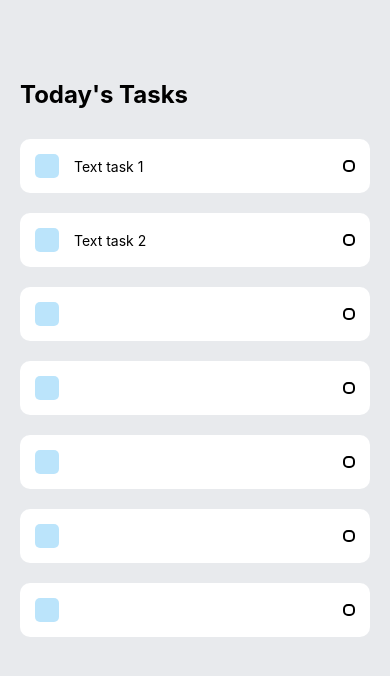
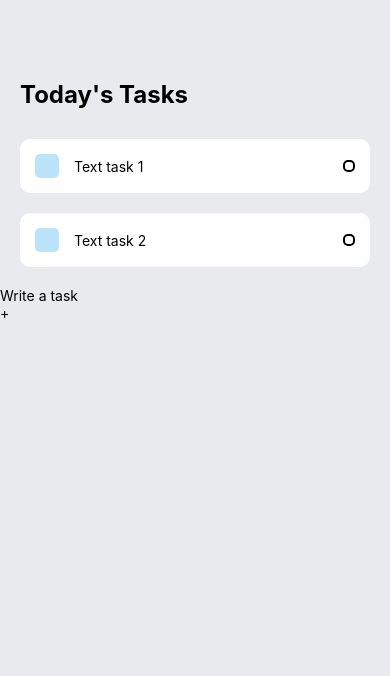
Before and after one commit to hursittarcan/to-do-app, a React Native app in the folder todoApp/: screen / in a window 390 px wide. Shown: the top 676 px of the page. Built offline with nearby package versions, Linux system fonts and the light colour scheme.

Commit message:
add 'add task' section to App

```diff
--- a/todoApp/App.js
+++ b/todoApp/App.js
@@ -1,5 +1,5 @@
 import { StatusBar } from 'expo-status-bar';
-import { StyleSheet, Text, View } from 'react-native';
+import {KeyboardAvoidingView, Platform, StyleSheet, Text, TextInput, TouchableOpacity, View} from 'react-native';
 import Task from "./components/Task";
 
 export default function App() {
@@ -10,16 +10,19 @@ export default function App() {
         <View style={styles.items}>
           <Task text={'Text task 1'}></Task>
           <Task text={'Text task 2'}></Task>
-          <Task></Task>
-          <Task></Task>
-          <Task></Task>
-          <Task></Task>
-          <Task></Task>
         </View>
       </View>
-
-
       <StatusBar style="auto" />
+      <KeyboardAvoidingView
+          behavior={Platform.OS === "ios" ? "padding" : "height"}
+          style={styles.writeTaskWrapper}>
+        <TextInput style={styles.input} placeholder={'Write a task'}></TextInput>
+        <TouchableOpacity>
+          <View style={styles.addWrapper}>
+            <Text style={styles.addText}>+</Text>
+          </View>
+        </TouchableOpacity>
+      </KeyboardAvoidingView>
     </View>
   );
 }
```
